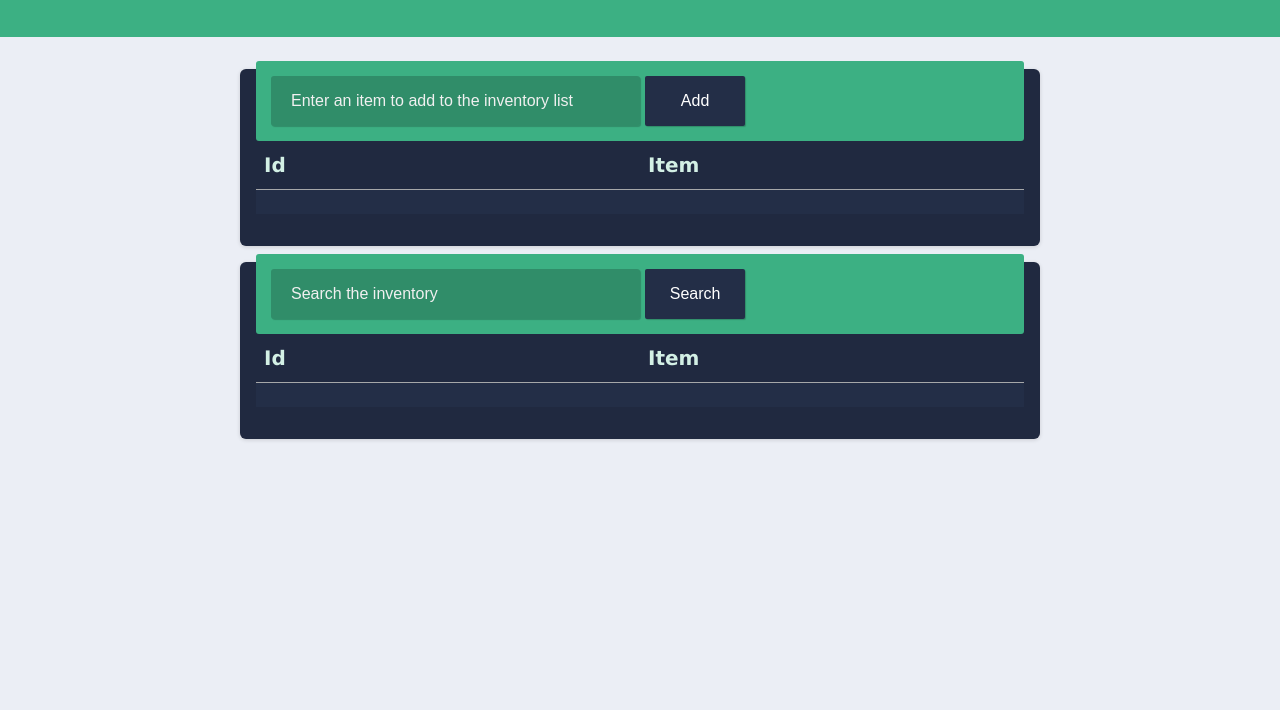
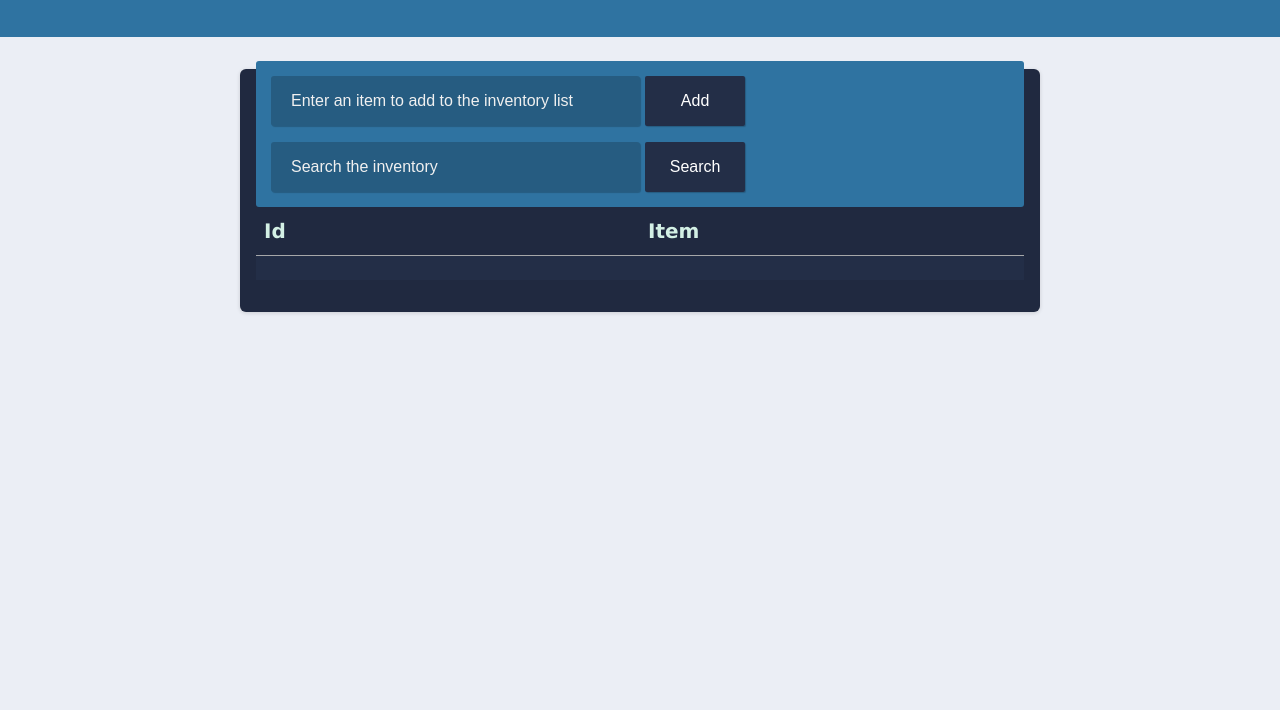
Before and after one commit to Joelynn94/inventory-system, a plain HTML site: page index.html in a window 1280 px wide. Shown: the part 90-800 px from the top of the page. Drawn offline with Linux system fonts and the light colour scheme.

Commit message:
changed theme colors

```diff
--- a/index.html
+++ b/index.html
@@ -19,6 +19,8 @@
         <form id="inventoryForm" class="table-header">
           <input class="inventory-input" type="text" placeholder="Enter an item to add to the inventory list" id="inventoryInput">
           <button type="submit" class="btn">Add</button>
+          <input class="search" type="text" placeholder="Search the inventory" id="inventorySearch">
+          <button type="submit" class="btn">Search</button>
         </form>
 
         <table class="inventory-table">
@@ -36,27 +38,6 @@
           </tbody>
         </table>
       </div>
-
-      <div class="inventory-search">
-        <form id="searchForm" class="table-header">
-          <input class="search" type="text" placeholder="Search the inventory" id="inventorySearch">
-          <button type="submit" class="btn">Search</button>
-        </form>
-        <table class="search-table">
-          <thead>
-            <tr>
-              <th>Id</th>
-              <th>Item</th>
-            </tr>
-          </thead>
-          <tbody>
-            <tr>
-              <td id="searchItemId"></td>
-              <td id="searchItem"></td>
-            </tr>
-          </tbody>
-        </table>
-      </div>
     </div>
   </main>
 
--- a/style.css
+++ b/style.css
@@ -11,7 +11,7 @@ body {
 nav {
   margin: 0;
   margin-bottom: 2rem;
-  background-color: #3CB083;
+  background-color: #2F73A1;
   padding: 1.5rem;
   color: rgb(240, 240, 240);
 }
@@ -32,11 +32,10 @@ nav > h1 {
   border-radius: 3px;
   margin-top: -1.5rem;
   padding: 15px;
-  background-color: #3CB083;
+  background-color: #2F73A1;
 }
 
-.inventory,
-.inventory-search {
+.inventory {
   background-color: #202940;
   position: relative;
   display: flex;
@@ -97,6 +96,10 @@ table tbody tr:nth-of-type(odd) {
 
 }
 
+.search {
+  margin-top: 1rem;
+}
+
 .inventory-input::placeholder,
 .search::placeholder {
   color: rgb(240, 240, 240)
```
